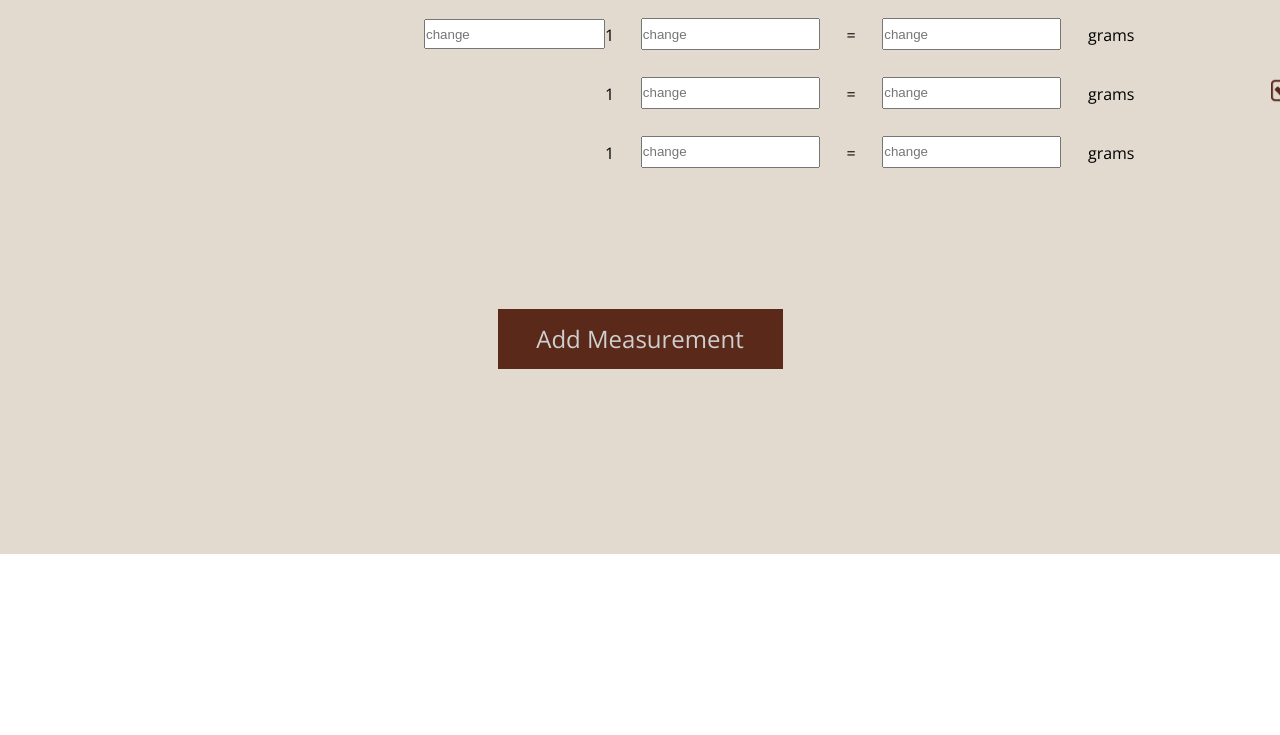
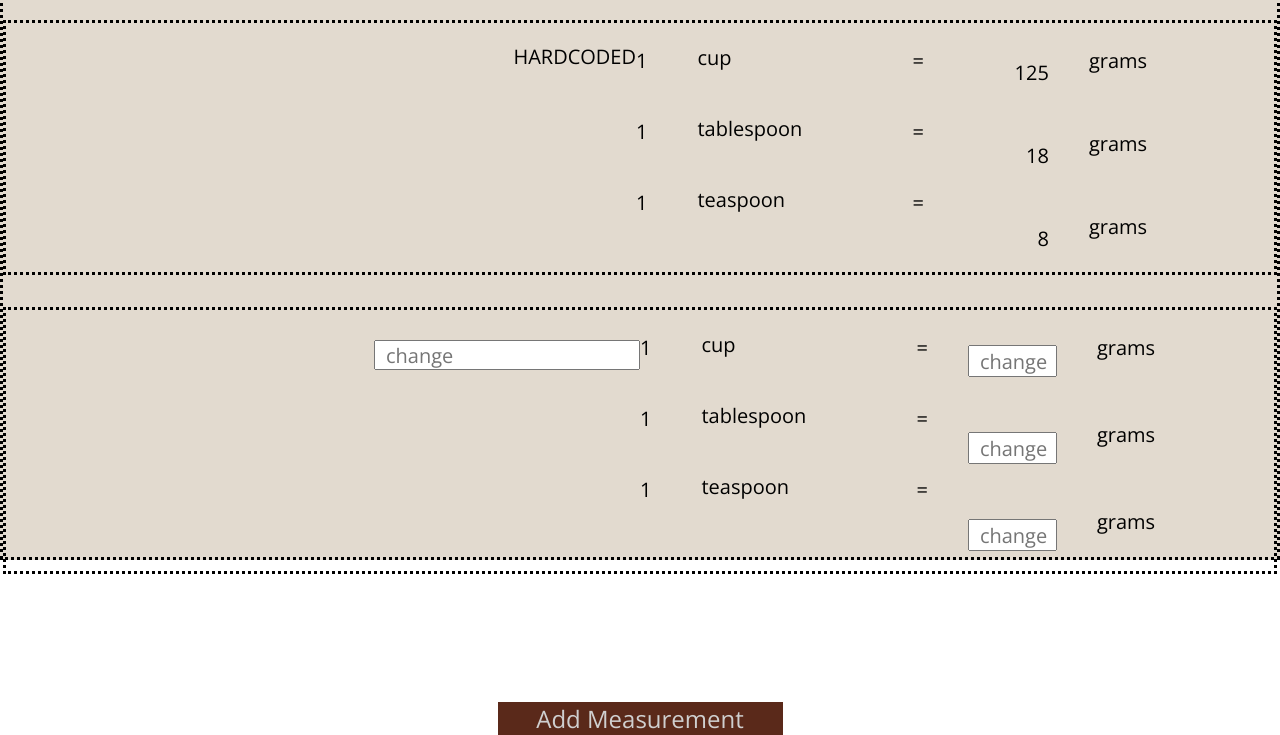
Before and after one commit to coltmay/BakerScale, a React app: page /conversions in a window 1280 px wide. Shown: the part 246-981 px from the top of the page. Before the commit the page ends 800 px from the top, so only its background shows below. Built offline with nearby package versions, Linux system fonts and the light colour scheme; a web font is replaced by a local one.

Commit message:
some css stylying

```diff
--- /dev/null
+++ b/src/components/conversion/ConversionDisplayCard.js
@@ -0,0 +1,50 @@
+import React from "react";
+import saveIcon from '../../images/saveIcon.png'
+import editIcon from '../../images/editIcon.png';
+import deleteIcon from '../../images/deleteIcon.png';
+
+export const ConversionDisplayCard = () => (
+    <section className="conversionRow">
+        <section className="secondaryConversionRow">
+            <div className="conversionIngredient">
+                <input className="displayConversion ingredientDisplayConversion" value="HARDCODED"></input>
+            </div>
+            <div>
+                <div className="conversionMeasurement">
+                    <p>1</p>
+                    <input className="displayConversion" value="cup"></input>
+                    <p>=</p>
+                </div>
+                <div className="conversionMeasurement">
+                    <p>1</p>
+                    <input className="displayConversion" value="tablespoon"></input>
+                    <p>=</p>
+                </div>
+                <div className="conversionMeasurement">
+                    <p>1</p>
+                    <input className="displayConversion"value="teaspoon"></input>
+                    <p>=</p>
+                </div>
+            </div>
+            <div>
+                <div className="conversionConversion">
+                    <input className="conversionInput displayConversion displayConversionGrams" value="125"></input>
+                    <p>grams</p>
+                </div>
+                <div className="conversionConversion">
+                    <input className="conversionInput displayConversion displayConversionGrams" value="18"></input>
+                    <p>grams</p>
+                </div>
+                <div className="conversionConversion">
+                    <input className="conversionInput displayConversion displayConversionGrams" value="8"></input>
+                    <p>grams</p>
+                </div>
+            </div>
+        </section>
+        <div className="conversionIcons">
+            <a href=""><img src={saveIcon} /></a>
+            <a href=""><img src={editIcon} /></a>
+            <a href=""><img src={deleteIcon} /></a>
+        </div>
+    </section>
+)
--- /dev/null
+++ b/src/components/conversion/ConversionEditCard.js
@@ -0,0 +1,50 @@
+import React from "react";
+import saveIcon from '../../images/saveIcon.png'
+import editIcon from '../../images/editIcon.png';
+import deleteIcon from '../../images/deleteIcon.png';
+
+export const ConversionEditCard = () => (
+    <section className="conversionRow">
+        <section className="secondaryConversionRow">
+            <div className="conversionIngredient">
+                <input className="editConversion ingredientField" placeholder="change"></input>
+            </div>
+            <div>
+                <div className="conversionMeasurement">
+                    <p>1</p>
+                    <input className="displayConversion" value="cup"></input>
+                    <p>=</p>
+                </div>
+                <div className="conversionMeasurement">
+                    <p>1</p>
+                    <input className="displayConversion" value="tablespoon"></input>
+                    <p>=</p>
+                </div>
+                <div className="conversionMeasurement">
+                    <p>1</p>
+                    <input className="displayConversion" value="teaspoon"></input>
+                    <p>=</p>
+                </div>
+            </div>
+            <div>
+                <div className="conversionConversion">
+                    <input className="conversionInput editConversion" placeholder="change"></input>
+                    <p>grams</p>
+                </div>
+                <div className="conversionConversion">
+                    <input className="conversionInput editConversion" placeholder="change"></input>
+                    <p>grams</p>
+                </div>
+                <div className="conversionConversion">
+                    <input className="conversionInput editConversion" placeholder="change"></input>
+                    <p>grams</p>
+                </div>
+            </div>
+        </section>
+        <div className="conversionIcons">
+            <a href=""><img src={saveIcon} /></a>
+            <a href=""><img src={editIcon} /></a>
+            <a href=""><img src={deleteIcon} /></a>
+        </div>
+    </section>
+)
--- a/src/components/conversion/ConversionList.css
+++ b/src/components/conversion/ConversionList.css
@@ -10,6 +10,8 @@
     flex-direction: column;
     background-color: #E2DACF;
     height: 93vh;
+
+    border: dotted rgb(0, 0, 0);
 }
 
 .conversionHeaders {
@@ -23,20 +25,25 @@
     width: 100%;
     display: flex;
     justify-content: space-between;
+
+    border: dotted rgb(0, 0, 0);
 }
 
 .conversionIngredientHeader {
     margin-left: 8em;
+    border: dotted rgb(0, 0, 0);
 }
 
 .conversionConversionHeader {
     margin-right: 8em;
+    border: dotted rgb(0, 0, 0);
 }
 
 .conversionRow {
     display: flex;
     flex-direction: row;
     margin-bottom: 2em;
+    border: dotted rgb(0, 0, 0);
 }
 
 .secondaryConversionRow {
@@ -47,12 +54,8 @@
 }
 
 .conversionIngredient{
-    margin-left: 26.5em;
+    margin-left: 23em;
     display: flex;
-}
-
-.conversionIngredient input {
-    margin-top: 1.05em;
 }
 
 .conversionMeasurement{
@@ -65,10 +68,14 @@
 
 .conversionPage p {
     font-family: 'Open Sans', sans-serif;
+    font-size: 20px;
+
 }
 
 .conversionPage input {
     height: 26px;
+    padding-left: 0.5em;
+
 }
 
 .conversionMeasurement input {
@@ -78,44 +85,52 @@
     margin-right: 2em;
     width: 175px;
     height: 28px;
+
 }
 
 .conversionMeasurement p {
     margin-top: 1.2em;
     margin-bottom: 1em;
+
 }
 
 .conversionConversion input {
-    margin-top: 1em;
+    margin-top: 1.75em;
     margin-bottom: 1em;
     margin-left: 2em;
     margin-right: 2em;
-    width: 175px;
+    width: 75px;
     height: 28px;
+
 }
 
 .conversionConversion p {
     margin-top: 1.2em;
     margin-bottom: 1em;
+
 }
 
 .conversionInput {
     margin-right: 2em;
+
 }
 
 .conversionRow {
     display: flex;
+
 }
 
 .conversionIcons {
     display: flex;
     align-self: center;
-    margin-right: 7em;
+    margin-right: 12.5em;
+
 }
 
 .conversionIcons img {
     height: 25px;
     padding-left: 1.5em;
+
 }
 
 .conversionAddButton {
@@ -130,4 +145,36 @@
     align-self: center;
     margin-top: 4em;
     margin-bottom: 3em;
+
 }
+
+.displayConversion {
+    font-family: 'Open Sans', sans-serif;
+    font-size: 20px;
+    background-color: transparent;
+    border: none;
+
+}
+
+.displayConversionGrams {
+    text-align: right;
+
+}
+
+.ingredientDisplayConversion {
+    text-align: right;
+    margin-top: 1em;
+
+}
+
+.ingredientField {
+
+
+}
+
+.editConversion {
+    font-family: 'Open Sans', sans-serif;
+    font-size: 20px;
+    margin-top: 1.5em;
+
+}
--- a/src/components/conversion/ConversionList.js
+++ b/src/components/conversion/ConversionList.js
@@ -1,7 +1,6 @@
 import React, { useState, useEffect } from 'react'
-import saveIcon from '../../images/saveIcon.png'
-import editIcon from '../../images/editIcon.png';
-import deleteIcon from '../../images/deleteIcon.png';
+import { ConversionEditCard } from './ConversionEditCard'
+import { ConversionDisplayCard } from './ConversionDisplayCard'
 import './ConversionList.css'
 
 export const ConversionList = () => {
@@ -14,51 +13,8 @@ export const ConversionList = () => {
                 <h1 className="conversionMeasurementHeader">MEASUREMENT</h1>
                 <h1 className="conversionConversionHeader">CONVERSION</h1>
             </section>
-
-            <section className="conversionRow">
-                <section className="secondaryConversionRow">
-                    <div className="conversionIngredient">
-                        <input placeholder="change"></input>
-                    </div>
-                    <div>
-                        <div className="conversionMeasurement">
-                            <p>1</p>
-                            <input placeholder="change"></input>
-                            <p>=</p>
-                        </div>
-                        <div className="conversionMeasurement">
-                            <p>1</p>
-                            <input placeholder="change"></input>
-                            <p>=</p>
-                        </div>
-                        <div className="conversionMeasurement">
-                            <p>1</p>
-                            <input placeholder="change"></input>
-                            <p>=</p>
-                        </div>
-                    </div>
-                    <div>
-                        <div className="conversionConversion">
-                            <input className="conversionInput" placeholder="change"></input>
-                            <p>grams</p>
-                        </div>
-                        <div className="conversionConversion">
-                            <input className="conversionInput" placeholder="change"></input>
-                            <p>grams</p>
-                        </div>
-                        <div className="conversionConversion">
-                            <input className="conversionInput" placeholder="change"></input>
-                            <p>grams</p>
-                        </div>
-                    </div>
-                </section>
-                <div className="conversionIcons">
-                    <a href=""><img src={saveIcon} /></a>
-                    <a href=""><img src={editIcon} /></a>
-                    <a href=""><img src={deleteIcon} /></a>
-                </div>
-            </section>
-
+            <ConversionDisplayCard/>
+            <ConversionEditCard/>
             <button className="conversionAddButton">Add Measurement</button>
         </section>
     )
--- /dev/null
+++ b/src/modules/ConversionManager.js
@@ -0,0 +1,6 @@
+const remoteURL = "http://localhost:5002";
+
+export const getAllIngredients = () => {
+    return fetch(`${remoteURL}/ingredients/`)
+        .then(res => res.json())
+}
```
